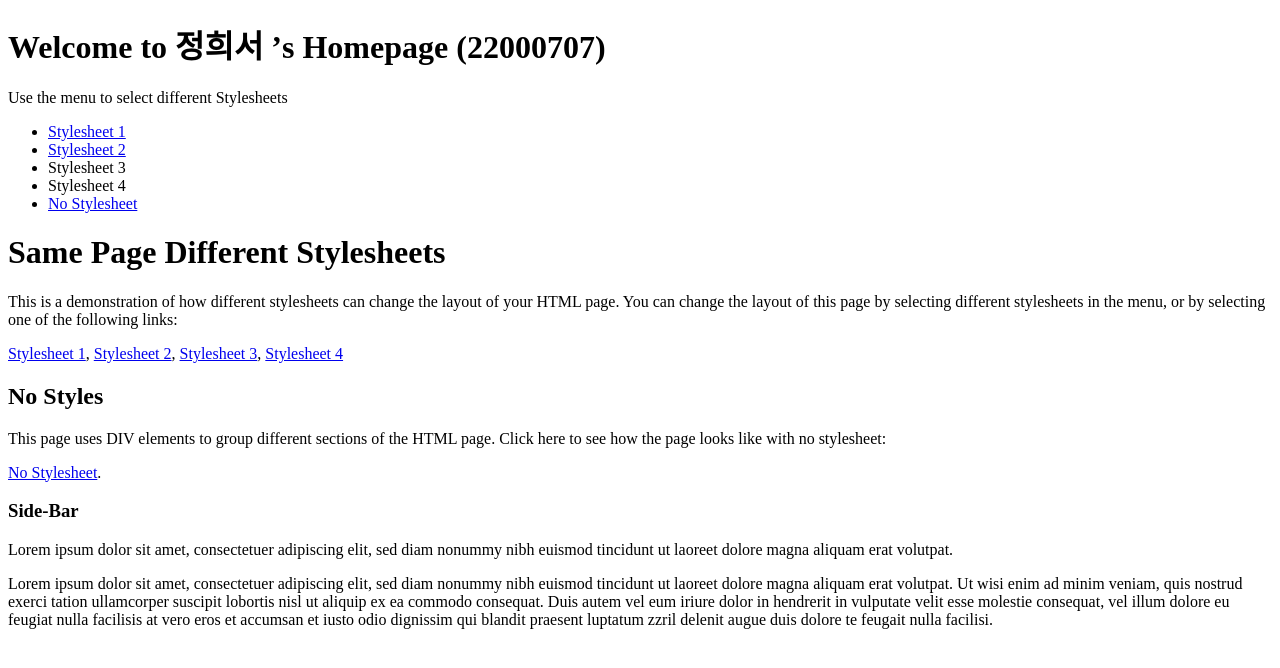
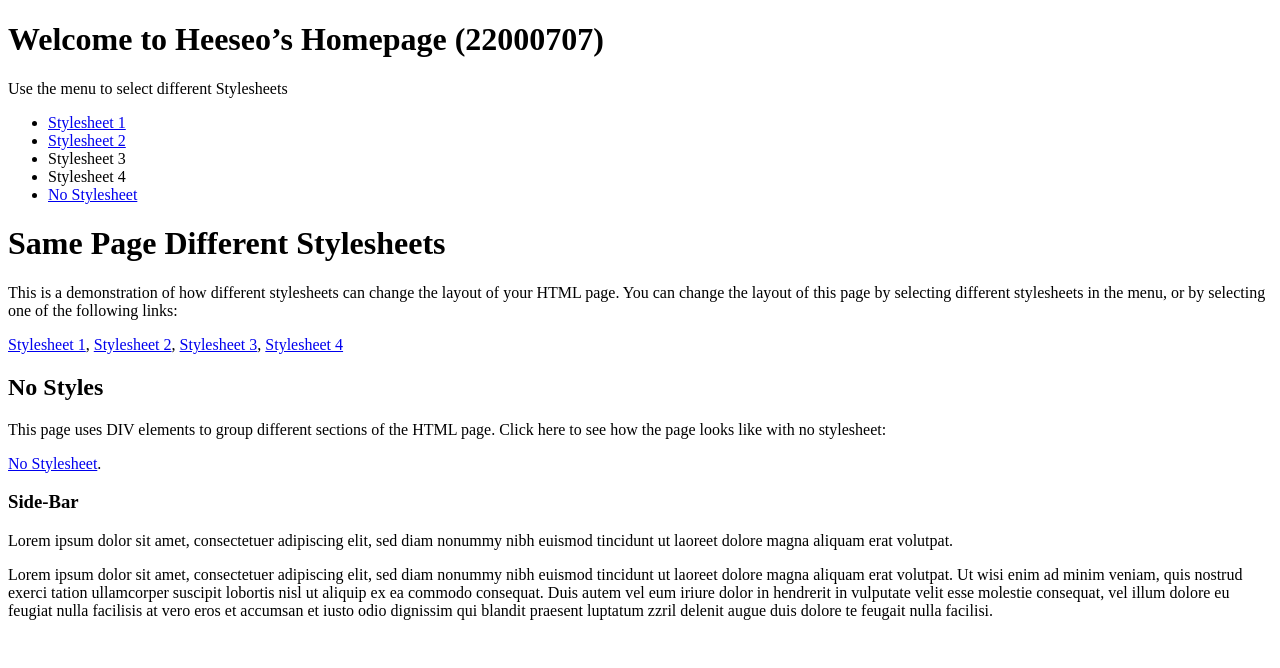
Before and after one commit to hestop/OSS_Assignment_-1, a plain HTML site: page index.html in a window 1280 px wide. Drawn offline with Linux system fonts and the light colour scheme.

Commit message:
edited text

```diff
--- a/index.html
+++ b/index.html
@@ -7,7 +7,7 @@
 </head>
 <body>
     <div>
-        <h1>Welcome to 정희서 ’s Homepage (22000707)</h1>
+        <h1>Welcome to Heeseo’s Homepage (22000707)</h1>
         <p>Use the menu to select different Stylesheets</p>
     </div>
     <div>
```
